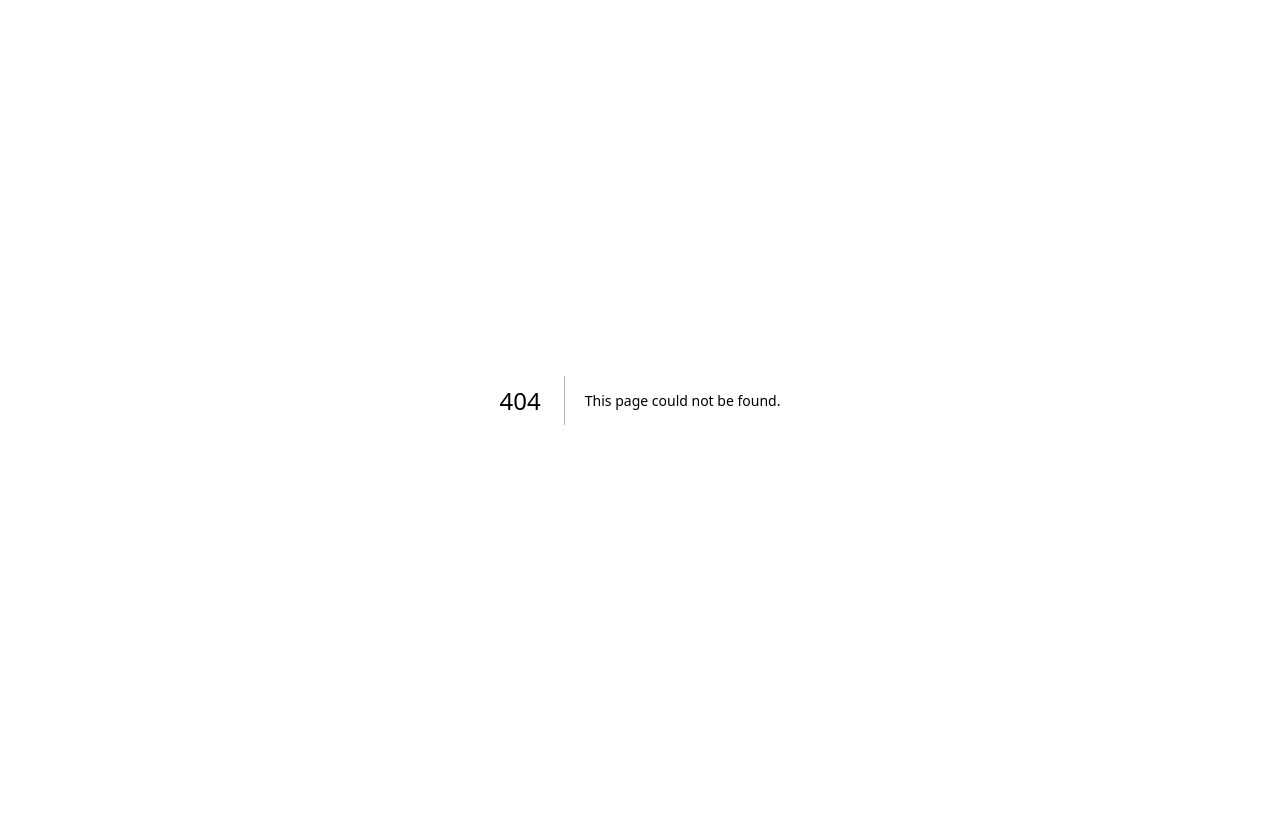
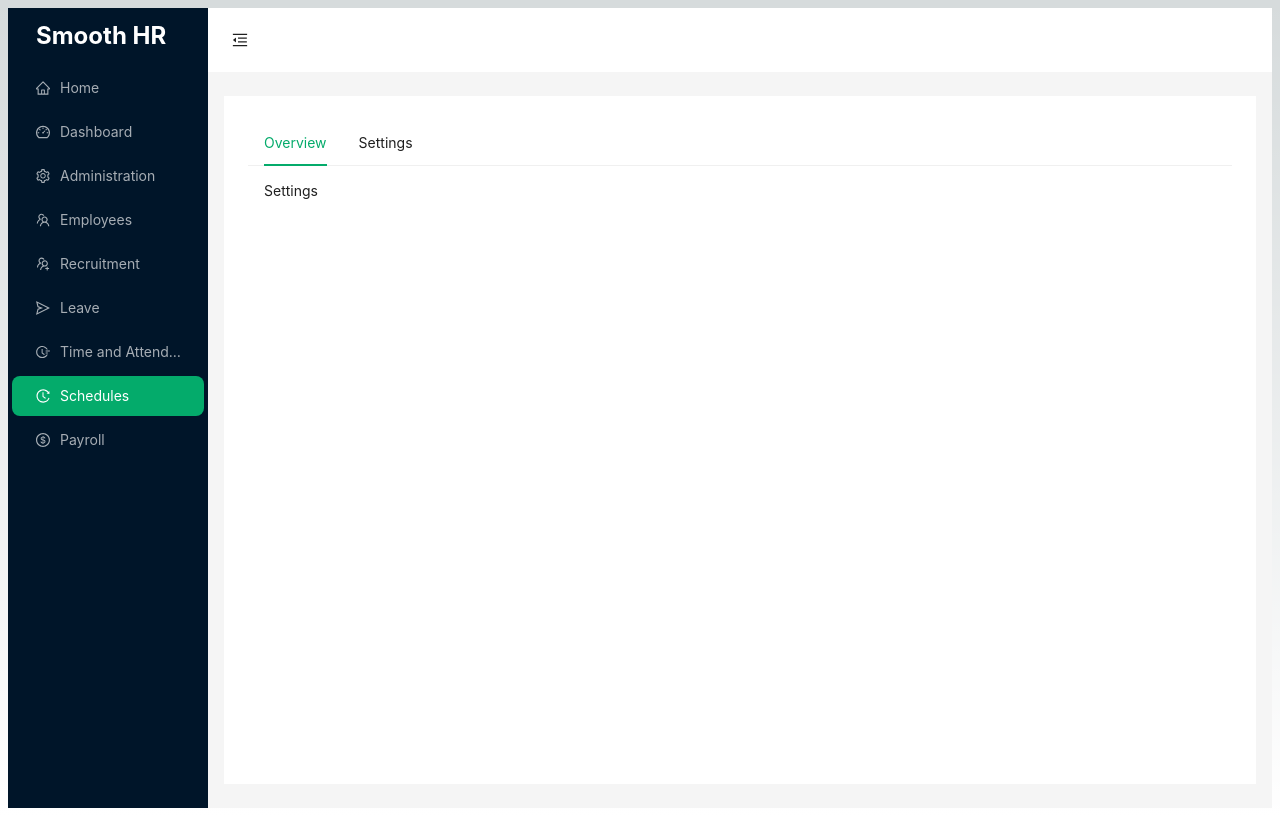
Before and after one commit to manpikingillz/fedhr-nextjs-antd, a Next.js app: page /hr/schedules/settings in a window 1280 px wide. Before the commit this address had no page. Built offline with nearby package versions, Linux system fonts and the light colour scheme.

Commit message:
added tabs menu for schedules

```diff
--- a/src/app/hr/layout.tsx
+++ b/src/app/hr/layout.tsx
@@ -40,6 +40,9 @@ export default function App({children}: {children: React.ReactNode}) {
     }
     if (path.includes('/hr/recruitment')) {
       setCurrent('recruitment')
+    }
+    if (path.includes('/hr/schedules')) {
+      setCurrent('schedules')
     }
   },[path ])
 
--- /dev/null
+++ b/src/app/hr/schedules/layout.tsx
@@ -0,0 +1,56 @@
+'use client'
+
+import React, { useEffect, useState } from 'react';
+import type { MenuProps } from 'antd';
+import { Menu } from 'antd';
+import { usePathname, useRouter } from 'next/navigation';
+
+const items: MenuProps['items'] = [
+  {
+    label: 'Overview',
+    key: 'overview',
+  },
+  {
+    label: 'Settings',
+    key: 'settings',
+  }
+];
+
+export default function LeaveLayout({children}: {children: React.ReactNode}) {
+    const [current, setCurrent] = useState('overview');
+    const router = useRouter()
+    const path = usePathname()
+
+    useEffect(() => {
+        if (path === '/hr/schedules') {
+            setCurrent('overview')
+        }
+    },[path])
+
+    const onClick: MenuProps['onClick'] = (e) => {
+        const key = e.key
+        setCurrent(key);
+
+        switch(key) {
+            case 'overview':
+                router.push('/hr/schedules');
+                break;
+            case 'settings':
+                router.push('/hr/schedules/settings');
+                break;
+            default:
+                router.push('/hr/schedules');
+                break;
+        }
+
+    };
+
+    return (
+        <div>
+            <Menu onClick={onClick} selectedKeys={[current]} mode="horizontal" items={items} />
+            <div className='m-4'>
+                {children}
+            </div>
+        </div>
+    )
+}
--- /dev/null
+++ b/src/app/hr/schedules/settings/page.tsx
@@ -0,0 +1,11 @@
+'use client'
+
+import React from 'react';
+
+const Settings = () => (
+  <div>
+        Settings
+  </div>
+);
+
+export default Settings;
```
